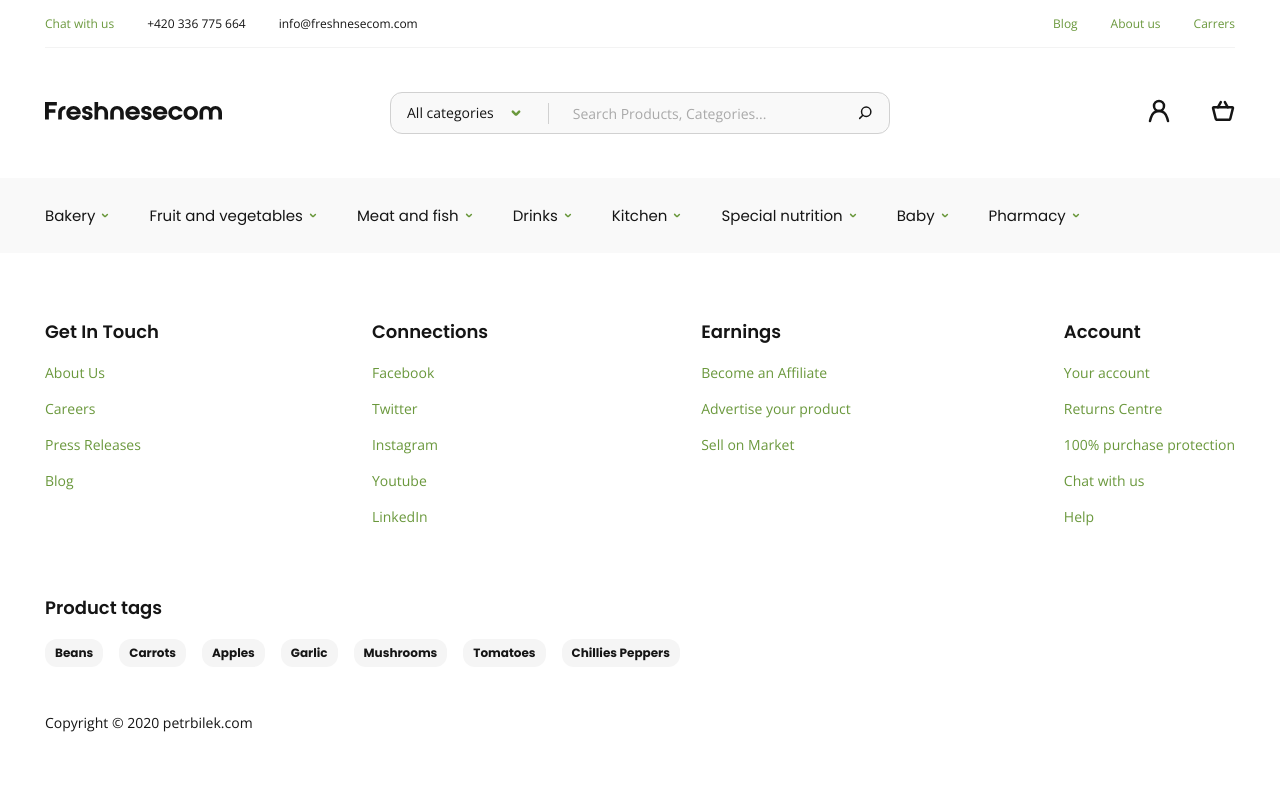
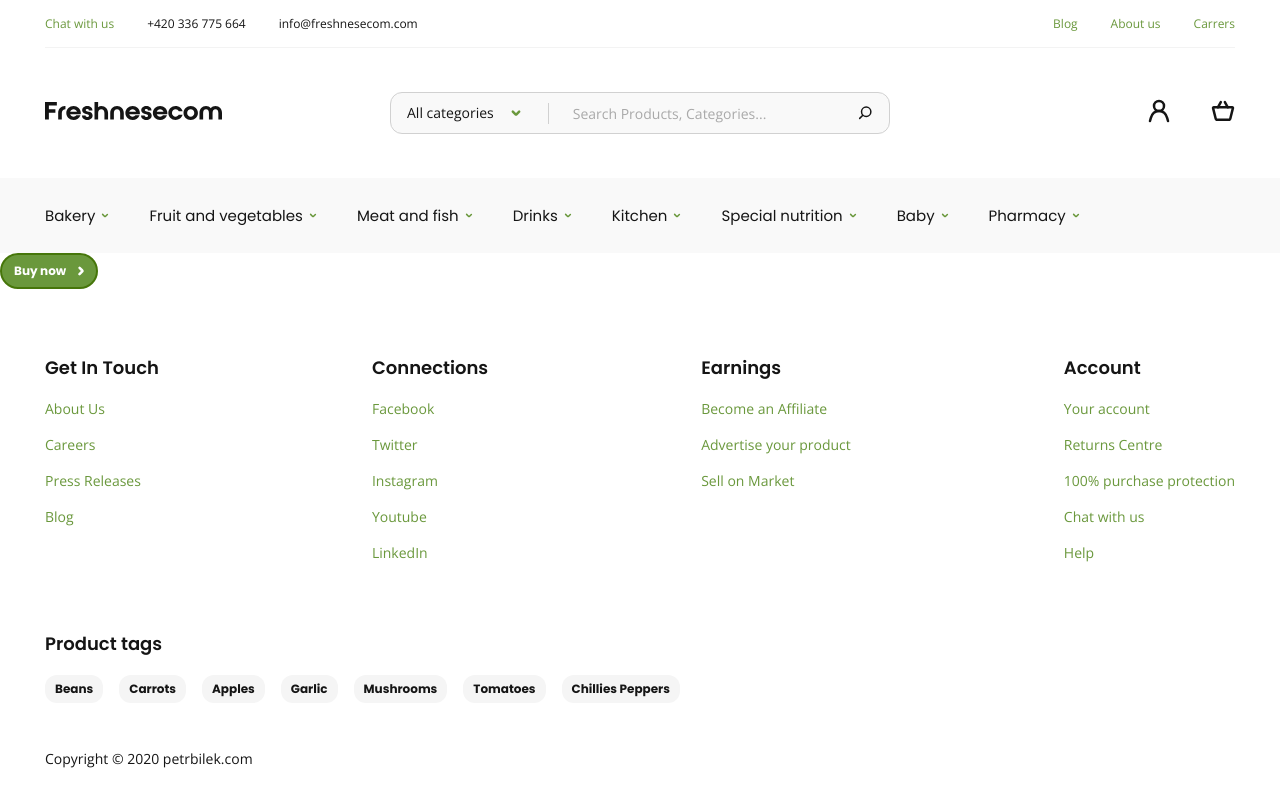
Before and after one commit to huubinh98/freshnesecom, a React (Create React App) app: page / in a window 1280 px wide. Shown: the top 806 px of the page. Built offline with nearby package versions, Linux system fonts and the light colour scheme.

Commit message:
update ui button

```diff
--- a/src/App.jsx
+++ b/src/App.jsx
@@ -3,13 +3,17 @@ import Footer from "./components/footer";
 import Header from "./components/header";
 
 import "./assets/css/style.scss";
-import HomePage from "./pages/homepage/HomePage";
+import HomePage from "./pages/homepage";
+import Button from "./components/button";
 
 function App() {
   return (
     <>
       <Header />
       <DropdownMenu />
+      <Button type="icon-right" icon={<svg width="6" height="10" viewBox="0 0 6 10" fill="none" xmlns="http://www.w3.org/2000/svg">
+<path d="M1.5332 8.18661L4.2732 5.44661C4.39737 5.3217 4.46706 5.15274 4.46706 4.97661C4.46706 4.80049 4.39737 4.63152 4.2732 4.50661L1.60654 1.83995" stroke="white" strokeWidth="2.5" strokeLinecap="round" strokeLinejoin="bevel"/>
+</svg>}>Buy now</Button>
       <HomePage />
       <Footer />
     </>
--- a/src/assets/css/mixin.scss
+++ b/src/assets/css/mixin.scss
@@ -243,3 +243,10 @@
 @mixin paddingimg($width, $height) {
 	padding-bottom: $height / $width * 100%;
 }
+
+@mixin css3($name, $value) {
+	#{$name}: $value;
+	-webkit-#{$name}: $value;
+	-moz-#{$name}: $value;
+	-o-#{$name}: $value;
+}
--- a/src/assets/css/variable.scss
+++ b/src/assets/css/variable.scss
@@ -29,6 +29,7 @@ $bg-nav: #f9f9f9;
 $orange-cl: #E6704B;
 $yellow-cl: #FDBC15;
 $d1: #d1d1d1;
+
 
 
 // timing transition - tuỳ chỉnh
--- a/src/components/button/index.jsx
+++ b/src/components/button/index.jsx
@@ -1,10 +1,13 @@
 import React from 'react'
+import classnames from 'classnames'
 import "./style.scss"
 
-export default function Button() {
+export default function Button({ children, color = 'default', size = 'small', type = 'default', round = true, icon }) {
     return (
-        <div className={`button `}>
-            <button>Button</button>
-        </div>
+        <button className={classnames('Button', `color-${color}`, `size-${size}`, `type-${type}`, { round })}>
+            {type === 'icon-left' && icon}
+            {children}
+            {type === 'icon-right' && icon}
+        </button>
     )
 }
--- a/src/components/button/style.scss
+++ b/src/components/button/style.scss
@@ -0,0 +1,69 @@
+@import "../../assets/css/style.scss";
+
+.Button {
+    --height:36px;
+    --radius: 12px;
+    --bg-color: #{$green-cl};
+    --color: #{$white-cl};
+    --border: #{$green-border};
+    --pd: 12px;
+    height: var(--height);
+    background-color: var(--bg-color);
+    border: 2px solid var(--border);
+    cursor: pointer;
+    padding: 0 var(--pd);
+    border-radius: var(--radius);
+    @include text(var( --body12-fs), pb,none, var(--color), none);
+    &.size {
+        &-small{}
+        &-medium{
+            --height: 48px;
+            --pd: 16px;
+        }
+        &-large{
+            --height: 56px;
+            --pd: 48px;
+        }
+    }
+
+    &.color {
+        &-bright{
+            --bg-color: #{$white-f5};
+            --border: none;
+            --color: #{$black15};
+        }
+        &-simple{
+            --bg-color: #{$white-cl};
+            --border :none;
+            --color: #{$black15};
+        }
+        &-stroke{
+            --bg-color: #{$white-cl};
+            --border :#92C064;
+            --color: #{$black15};
+        }
+
+        @include xs {
+
+        }
+    }
+
+    &.type {
+        &-default{}
+        &-icon-left{
+            @include flex(center, center);
+            gap: 12px;
+            svg {
+                transform: rotate(-180deg);
+            }
+        }
+        &-icon-right{
+            @include flex(center, center);
+            gap: 12px;
+        }
+    }
+
+    &.round {
+        border-radius: 50px;
+    }
+}
--- a/src/components/dropdownmenu/index.jsx
+++ b/src/components/dropdownmenu/index.jsx
@@ -13,7 +13,6 @@ export default function DropdownMenu() {
                 <svg width="8" height="5" viewBox="0 0 8 5" fill="none" xmlns="http://www.w3.org/2000/svg">
                     <path d="M1.61035 1.39999L3.66535 3.455C3.75903 3.54812 3.88576 3.60039 4.01785 3.60039C4.14994 3.60039 4.27667 3.54812 4.37035 3.455L6.37035 1.45499" stroke="#6A983C" strokeWidth="1.5" strokeLinecap="round" strokeLinejoin="bevel" />
                 </svg>
-
             </li>
         )
     })
--- a/src/pages/homepage/HomePage.jsx
+++ b/src/pages/homepage/components/categoryBar/index.jsx
@@ -1,8 +1,10 @@
 import React from 'react'
+import './style.scss'
 
-export default function HomePage() {
+export default function CategoryBar() {
     return (
         <div>
+
         </div>
     )
 }
--- /dev/null
+++ b/src/pages/homepage/index.jsx
@@ -0,0 +1,9 @@
+import React from 'react'
+import './style.scss'
+
+export default function HomePage() {
+    return (
+        <div>
+        </div>
+    )
+}
```
Also changed, not shown: src/assets/img/arrow-down.svg, src/assets/img/arrowButton.svg (added), src/pages/homepage/components/categoryBar/style.scss (added).
